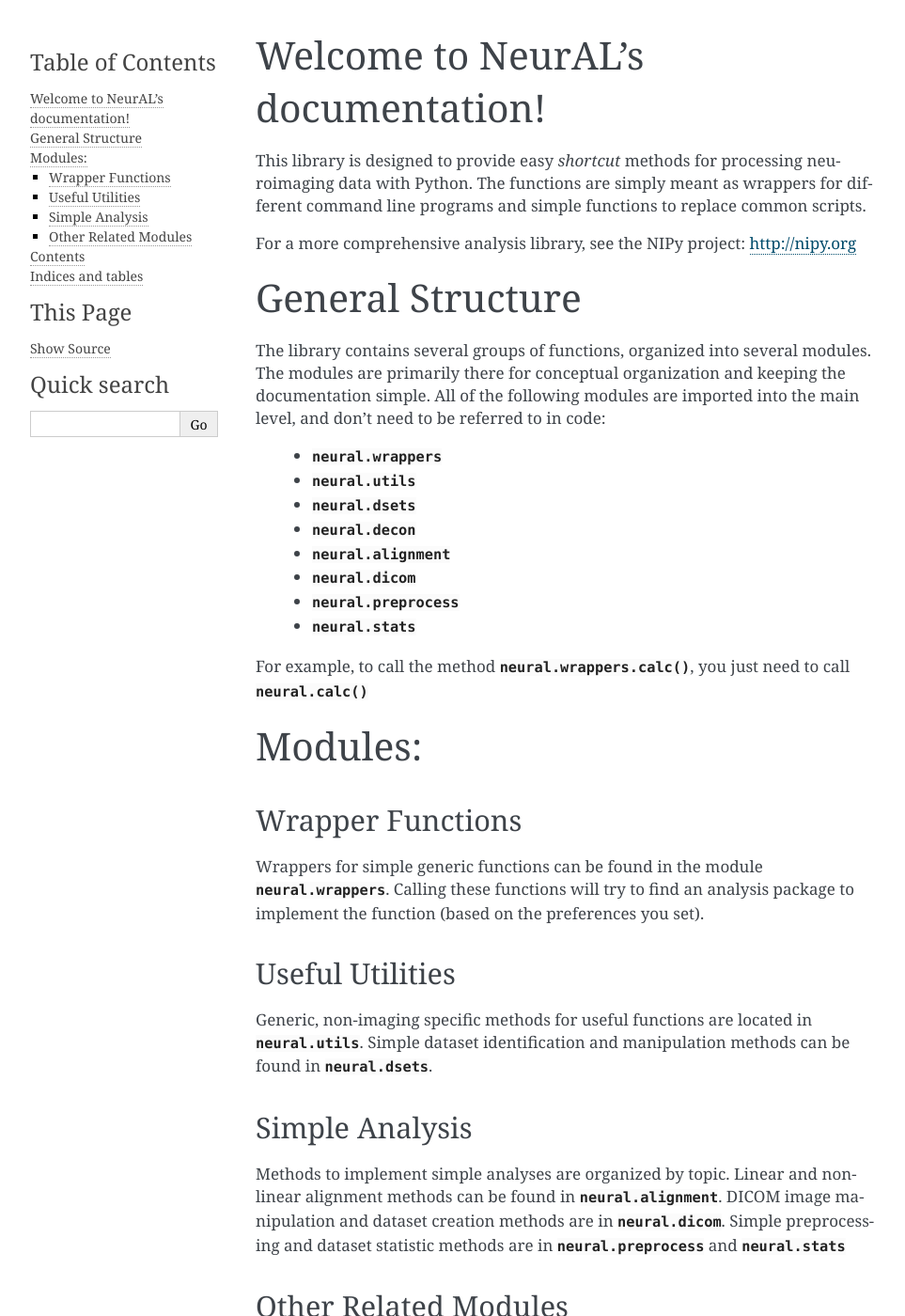
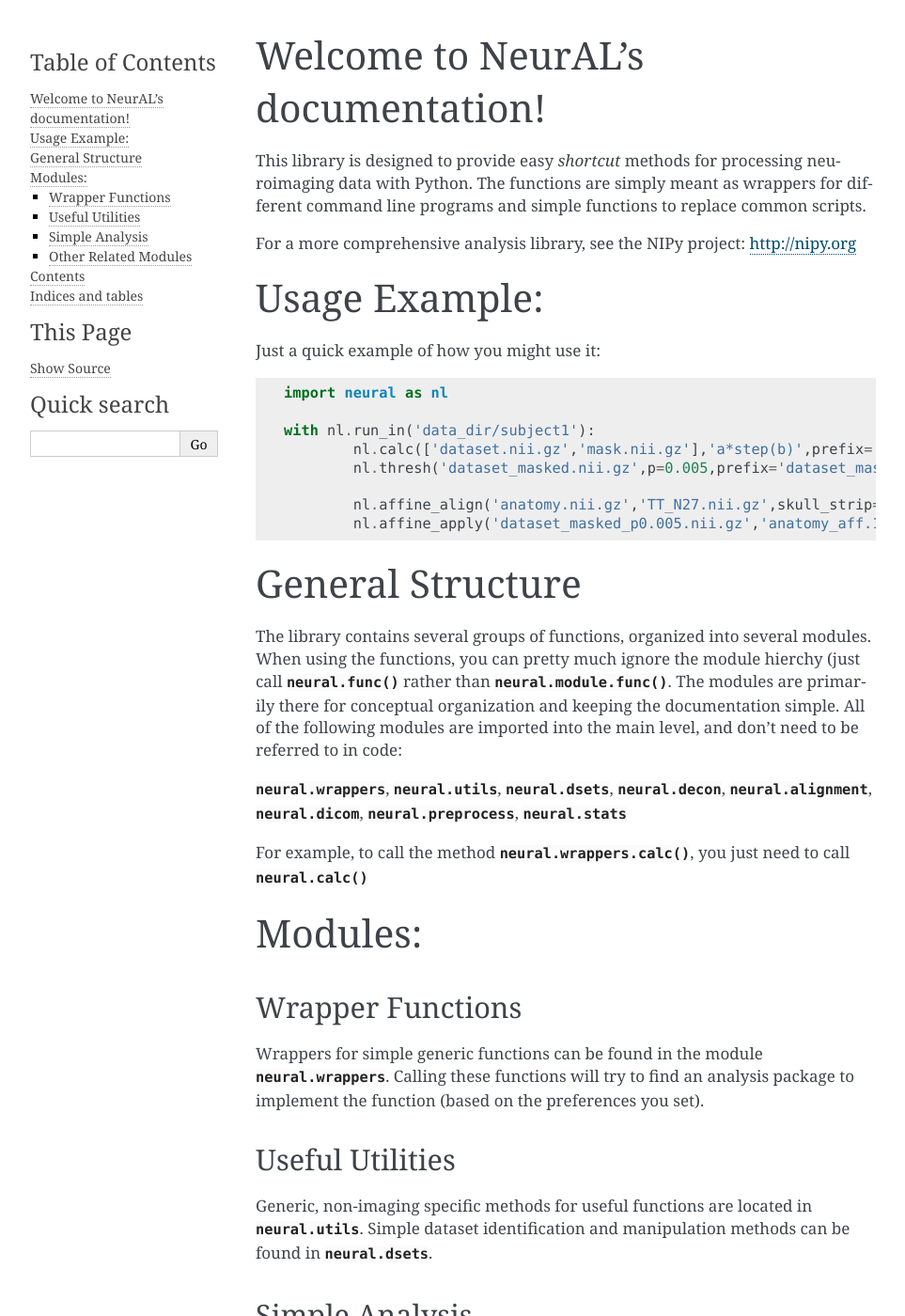
Before and after one commit to azraq27/neural, a Sphinx documentation site: the page built from docs/source/index.rst, in a window 1280 px wide and 1400 px high. Shown: the whole window at 94% size, without its empty margins (148-1111 px from the left). Built offline with Sphinx 7.4.7, drawn with Linux system fonts in a browser that asks for light colours.

Commit message:
doc updates

```diff
--- a/docs/source/index.rst
+++ b/docs/source/index.rst
@@ -13,21 +13,31 @@
 For a more comprehensive analysis library, see the NIPy project: http://nipy.org
 
 
+Usage Example:
+===============
+
+Just a quick example of how you might use it::
+
+	import neural as nl
+
+	with nl.run_in('data_dir/subject1'):
+		nl.calc(['dataset.nii.gz','mask.nii.gz'],'a*step(b)',prefix='dataset_masked.nii.gz')
+		nl.thresh('dataset_masked.nii.gz',p=0.005,prefix='dataset_masked_p0.005.nii.gz')
+
+		nl.affine_align('anatomy.nii.gz','TT_N27.nii.gz',skull_strip='anatomy.nii.gz')
+		nl.affine_apply('dataset_masked_p0.005.nii.gz','anatomy_aff.1D')
+
+
 General Structure
 ====================
 
-The library contains several groups of functions, organized into several modules. The modules are primarily there for
+The library contains several groups of functions, organized into several modules. When using the functions, you can pretty much ignore the
+module hierchy (just call :meth:`neural.func` rather than :meth:`neural.module.func`. The modules are primarily there for
 conceptual organization and keeping the documentation simple. All of the following modules are imported into the main level,
 and don't need to be referred to in code:
 
-	* :mod:`neural.wrappers`
-	* :mod:`neural.utils`
-	* :mod:`neural.dsets`
-	* :mod:`neural.decon`
-	* :mod:`neural.alignment`
-	* :mod:`neural.dicom`
-	* :mod:`neural.preprocess`
-	* :mod:`neural.stats`
+:mod:`neural.wrappers`, :mod:`neural.utils`, :mod:`neural.dsets`, :mod:`neural.decon`, :mod:`neural.alignment`,
+:mod:`neural.dicom`, :mod:`neural.preprocess`, :mod:`neural.stats`
 
 For example, to call the method :meth:`neural.wrappers.calc`, you just need to call :meth:`neural.calc`
 
```
